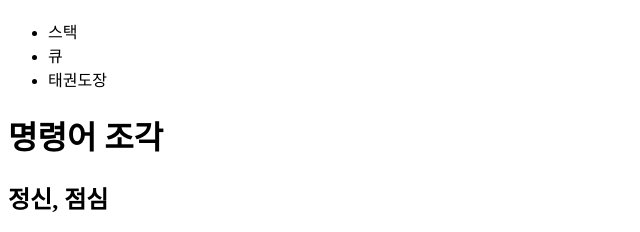
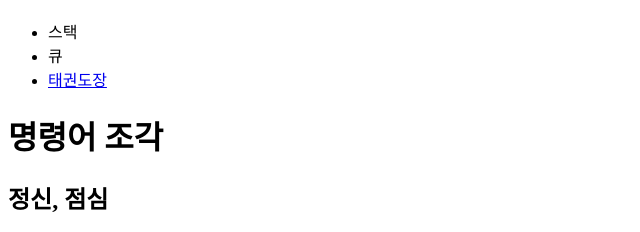
Before and after one commit to jeongsinnagalgeotgate/jeongsinnagalgeotgate.github.io, a plain HTML site: page jeongsinnagalgeotgate/start.html in a window 1280 px wide. Shown: the part 183-415 px from the top of the page, 0-640 px from the left. Drawn offline with Linux system fonts and the light colour scheme.

Commit message:
Update start.html

```diff
--- a/jeongsinnagalgeotgate/start.html
+++ b/jeongsinnagalgeotgate/start.html
@@ -14,7 +14,7 @@
     <ul>
         <li>스택</li>
         <li>큐</li>
-        <li href="https://www.youtube.com/watch?v=gsq6fw_lD0M&ab_channel=%EB%B0%95J">태권도장</li>
+        <li><a href="https://www.youtube.com/watch?v=gsq6fw_lD0M&ab_channel=%EB%B0%95J">태권도장</a></li>
     </ul>
     <h1 id="-">명령어 조각</h1>
     <h2 id="-">정신, 점심</h2>
```
